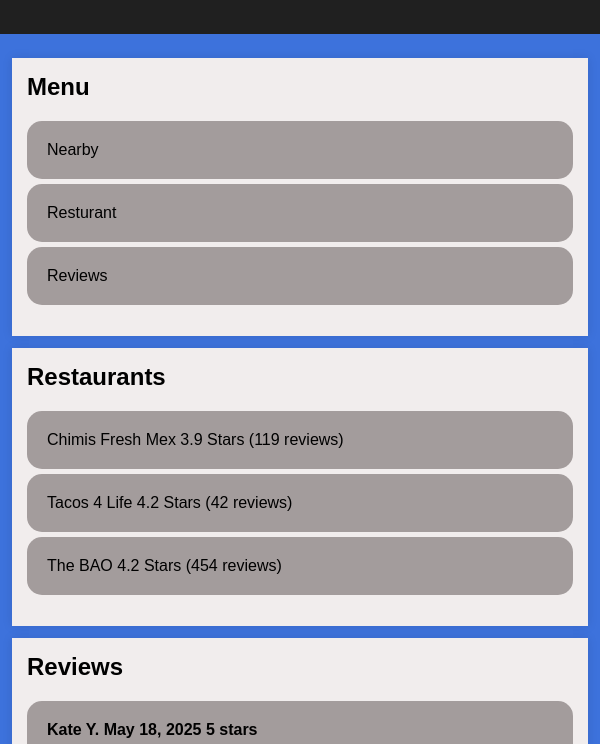
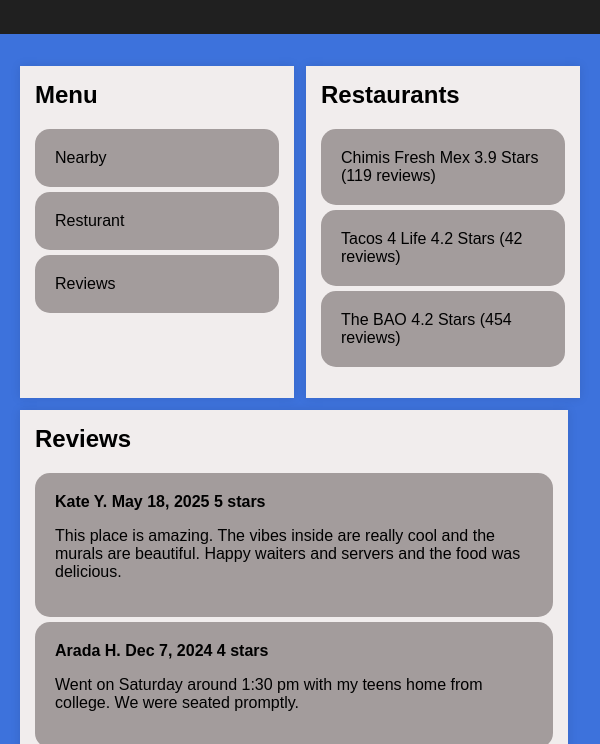
Before and after one commit to j-heitz/WebTechHMW2, a plain HTML site: page index.html in a window 600 px wide. Shown: the part 56-800 px from the top of the page. Drawn offline with Linux system fonts and the light colour scheme.

Commit message:
Fixed resizing

```diff
--- a/index.html
+++ b/index.html
@@ -3,6 +3,7 @@
   <head>
     <title>SLUview</title>
     <link rel="stylesheet" href="slu.css">
+    <meta name="viewport" content="width=device-width, initial-scale=1.0">
   </head>
   <body>
     <header>
--- a/slu.css
+++ b/slu.css
@@ -8,16 +8,14 @@ header, footer {
   background-color: #202020; color: white; text-align: center; padding: 1em 0;
 }
 .wrap {
-  display: flex; justify-content: space-between; flex-wrap: wrap; padding: 20px; max-width: 1500px; margin: 12px auto;
+  display: flex; flex-wrap: wrap; gap: 12px; padding: 20px; max-width: 1500px; margin: 12px auto;
 }
 .col {
-  background-color: #f1eded; padding: 15px; box-shadow: 0 0 10px #0000001a;
+  background-color: #f1eded; padding: 15px; box-shadow: 0 0 10px #0000001a; flex: 1 1 100%;
 }
 .left, .right {
-  width: 20%;
 }
 .center {
-  width: 55%;
 }
 h1, h2 {
   margin-top: 0;
@@ -32,12 +30,10 @@ ul li {
   clear: both;
 }
 
-@media (max-width: 920px) {
-  .left, .center { width: 48%; }
-  .right { width: 100%; margin-top: 12px; }
+@media (min-width: 600px) {
+  .col { flex: 1 1 48%; }
 }
 
-@media (max-width: 600px) {
-  .left, .center, .right { width: 100%; margin: 0 0 12px 0; }
-  .wrap { padding: 12px; }
+@media (min-width: 920px) {
+  .col { flex: 1 1 30%; }
 }
```
